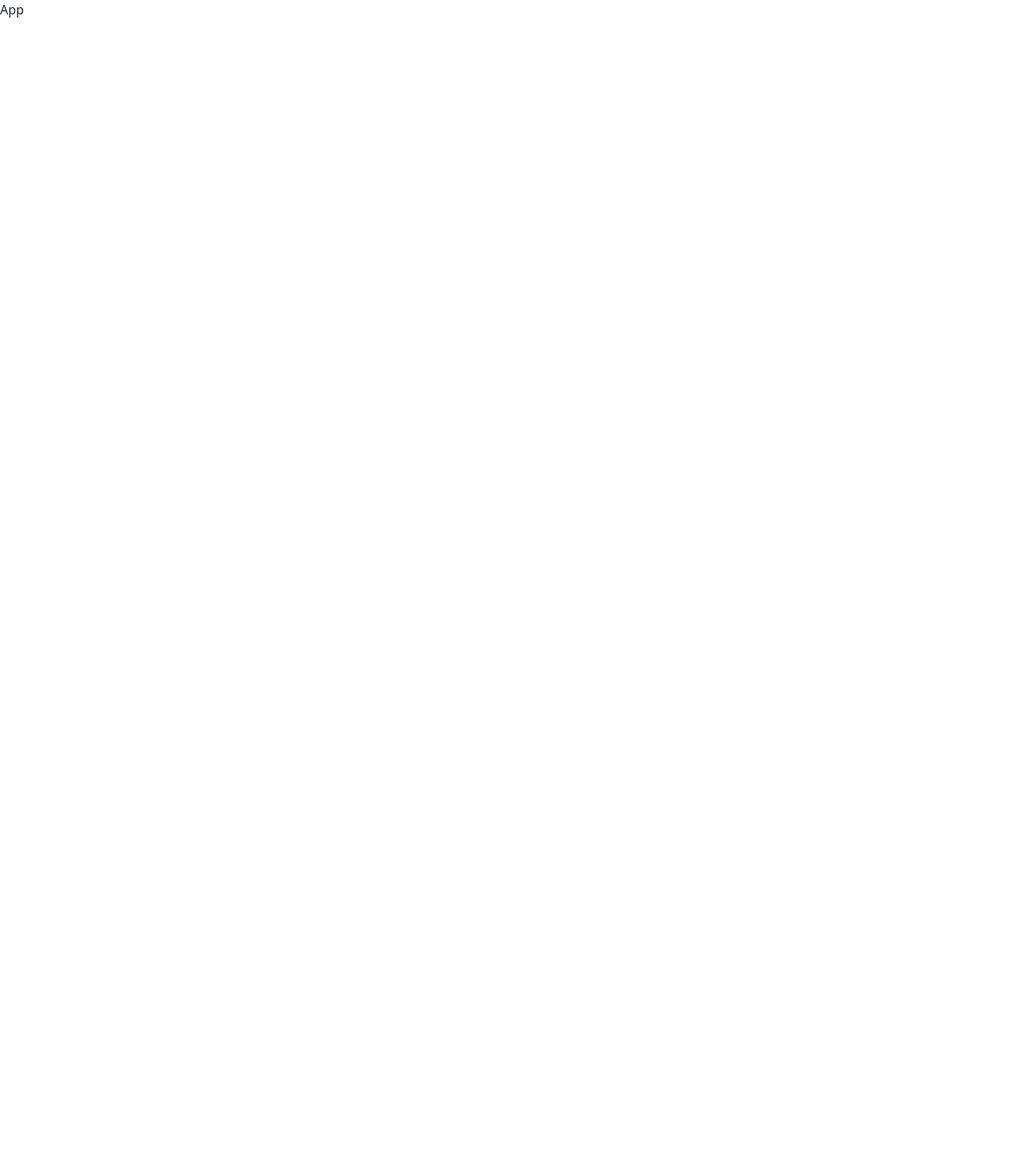
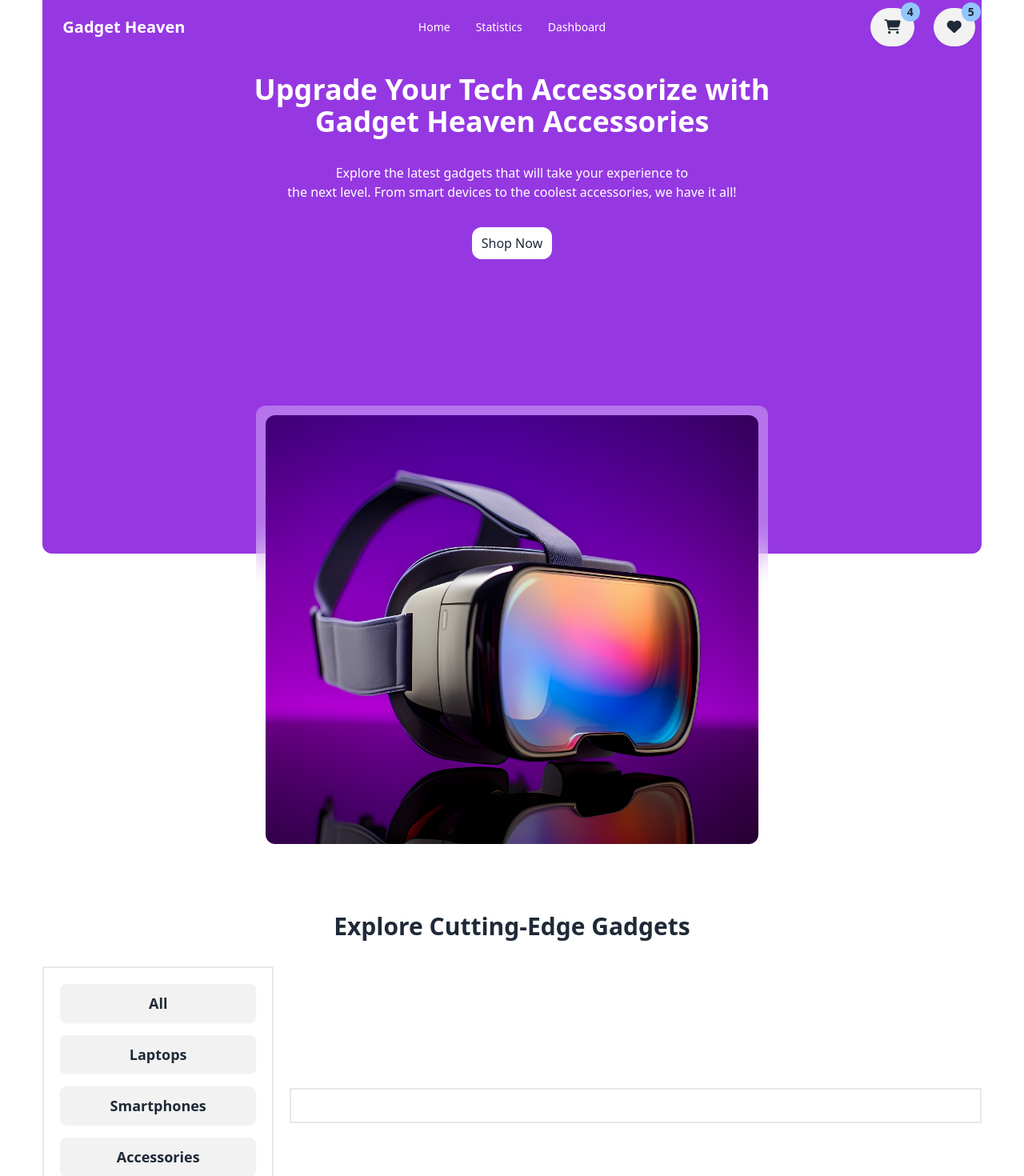
Before and after one commit to programming-hero-web-course-4/b10a8-gadget-heaven-ammar-bin-quddus, a React (Vite) app: page / in a window 1280 px wide. Shown: the top 1470 px of the page at 80% size. Before the commit the page ends 800 px from the top, so only its background shows below. Built offline with nearby package versions, Linux system fonts and the light colour scheme.

Commit message:
banner part done and working on dynamic category btn

```diff
--- a/src/App.jsx
+++ b/src/App.jsx
@@ -1,8 +1,15 @@
 import React from 'react'
+import NavBar from './components/NavBar'
+import { Outlet } from 'react-router-dom'
+import Footer from './components/Footer'
 
 const App = () => {
   return (
-    <div>App</div>
+    <div>
+      <NavBar />
+      <Outlet />
+      {/* <Footer /> */}
+    </div>
   )
 }
 
--- /dev/null
+++ b/src/components/Footer.jsx
@@ -0,0 +1,35 @@
+const Footer = () => {
+  return (
+    <div className="flex flex-col justify-center items-center gap-3">
+      <div className="text-center">
+        <p className="font-bold text-3xl">Gadget Heaven</p>
+        <p>Leading the way in cutting-edge technology and innovation.</p>
+      </div>
+      <div className="divider"></div>
+      <footer className="footer bg-base-200 text-base-content justify-between p-10">
+        <nav>
+          <h6 className="footer-title">Services</h6>
+          <a className="link link-hover">Branding</a>
+          <a className="link link-hover">Design</a>
+          <a className="link link-hover">Marketing</a>
+          <a className="link link-hover">Advertisement</a>
+        </nav>
+        <nav>
+          <h6 className="footer-title">Company</h6>
+          <a className="link link-hover">About us</a>
+          <a className="link link-hover">Contact</a>
+          <a className="link link-hover">Jobs</a>
+          <a className="link link-hover">Press kit</a>
+        </nav>
+        <nav>
+          <h6 className="footer-title">Legal</h6>
+          <a className="link link-hover">Terms of use</a>
+          <a className="link link-hover">Privacy policy</a>
+          <a className="link link-hover">Cookie policy</a>
+        </nav>
+      </footer>
+    </div>
+  );
+};
+
+export default Footer;
--- /dev/null
+++ b/src/components/NavBar.jsx
@@ -0,0 +1,70 @@
+import { Link, useLocation } from "react-router-dom";
+
+const NavBar = () => {
+  const links = (
+    <>
+      <li>
+        <Link to='/'>Home</Link>
+      </li>
+      <li>
+        <Link>Statistics</Link>
+      </li>
+      <li>
+        <Link to='/dashboard'>Dashboard</Link>
+      </li>
+    </>
+  );
+
+  const location = useLocation();
+  console.log(location)
+  return (
+    <div className={`navbar w-11/12 mx-auto ${location.pathname === '/' ? `bg-[#9538E2] text-white` : `bg-base-100`}`}>
+      <div className="navbar-start">
+        <div className="dropdown">
+          <div tabIndex={0} role="button" className="btn btn-ghost lg:hidden">
+            <svg
+              xmlns="http://www.w3.org/2000/svg"
+              className="h-5 w-5"
+              fill="none"
+              viewBox="0 0 24 24"
+              stroke="currentColor"
+            >
+              <path
+                strokeLinecap="round"
+                strokeLinejoin="round"
+                strokeWidth="2"
+                d="M4 6h16M4 12h8m-8 6h16"
+              />
+            </svg>
+          </div>
+          <ul
+            tabIndex={0}
+            className="menu menu-sm dropdown-content bg-base-100 rounded-box z-[1] mt-3 w-52 p-2 shadow"
+          >
+            {links}
+          </ul>
+        </div>
+        <a className="btn btn-ghost text-xl">Gadget Heaven</a>
+      </div>
+      <div className="navbar-center hidden lg:flex">
+        <ul className="menu menu-horizontal px-1">{links}</ul>
+      </div>
+      <div className="navbar-end gap-6">
+        <button className="btn relative rounded-full">
+          <i className="fa-solid fa-cart-shopping text-lg"></i>
+          <div className="w-6 h-6 rounded-full bg-blue-300 font-semibold absolute -right-2 -top-2 flex items-center justify-center">
+            4
+          </div>
+        </button>
+        <button className="btn relative rounded-full">
+          <i className="fa-solid fa-heart text-lg"></i>
+          <div className="w-6 h-6 rounded-full bg-blue-300 font-semibold absolute -right-2 -top-2 flex items-center justify-center">
+            5
+          </div>
+        </button>
+      </div>
+    </div>
+  );
+};
+
+export default NavBar;
--- /dev/null
+++ b/src/pages/Dashboard.jsx
@@ -0,0 +1,9 @@
+import React from 'react'
+
+const Dashboard = () => {
+  return (
+    <div>Dashboard</div>
+  )
+}
+
+export default Dashboard
--- /dev/null
+++ b/src/pages/Home.jsx
@@ -0,0 +1,47 @@
+import React from "react";
+
+const Home = () => {
+  return (
+    <div className="w-11/12 mx-auto">
+      <div className="w-full max-sm:h-[100vh] sm:h-[130vh]">
+        <div className="bg-[#9538E2] relative py-6 w-full max-sm:h-[75%] sm:h-[60%] flex flex-col justify-start items-center text-center gap-8 rounded-b-xl">
+          <p className="text-2xl md:text-4xl font-bold text-white">
+            Upgrade Your Tech Accessorize with <br /> Gadget Heaven Accessories
+          </p>
+          <p className="text-base-100">
+            Explore the latest gadgets that will take your experience to <br />
+            the next level. From smart devices to the coolest accessories, we
+            have it all!
+          </p>
+          <button className="bg-white btn-outline px-3 py-2 rounded-xl">
+            Shop Now
+          </button>
+        </div>
+        <div className="absolute -bottom-[10%] left-[15%] sm:-bottom-1/3 sm:left-1/4 max-sm:w-[70%] sm:w-[50%] max-sm:h-[50%] sm:h-[70%] rounded-xl p-3 bg-white/30 backdrop-blur-xl">
+          <img
+            className="rounded-xl w-full h-full"
+            src="../public/images/banner.jpg"
+            alt="bannerImg"
+          />
+        </div>
+      </div>
+
+      <p className="text-center text-3xl font-bold mt-8">
+        Explore Cutting-Edge Gadgets
+      </p>
+
+      <div className="flex max-md:flex-col justify-start items-center gap-5 mt-8">
+        <div className="w-full flex-wrap md:w-1/4 p-5 border-2 flex flex-row md:flex-col items-center justify-center gap-4">
+          <button className="btn md:w-full lg:text-lg font-semibold">All</button>
+          <button className="btn md:w-full lg:text-lg font-semibold">Laptops</button>
+          <button className="btn md:w-full lg:text-lg font-semibold">Smartphones</button>
+          <button className="btn md:w-full lg:text-lg font-semibold">Accessories</button>
+          <button className="btn md:w-full lg:text-lg font-semibold">Smart Watches</button>
+        </div>
+        <div className="w-full md:w-3/4 p-5 border-2"></div>
+      </div>
+    </div>
+  );
+};
+
+export default Home;
```
Also changed, not shown: src/routes/Router.jsx (+12 -0 lines).
